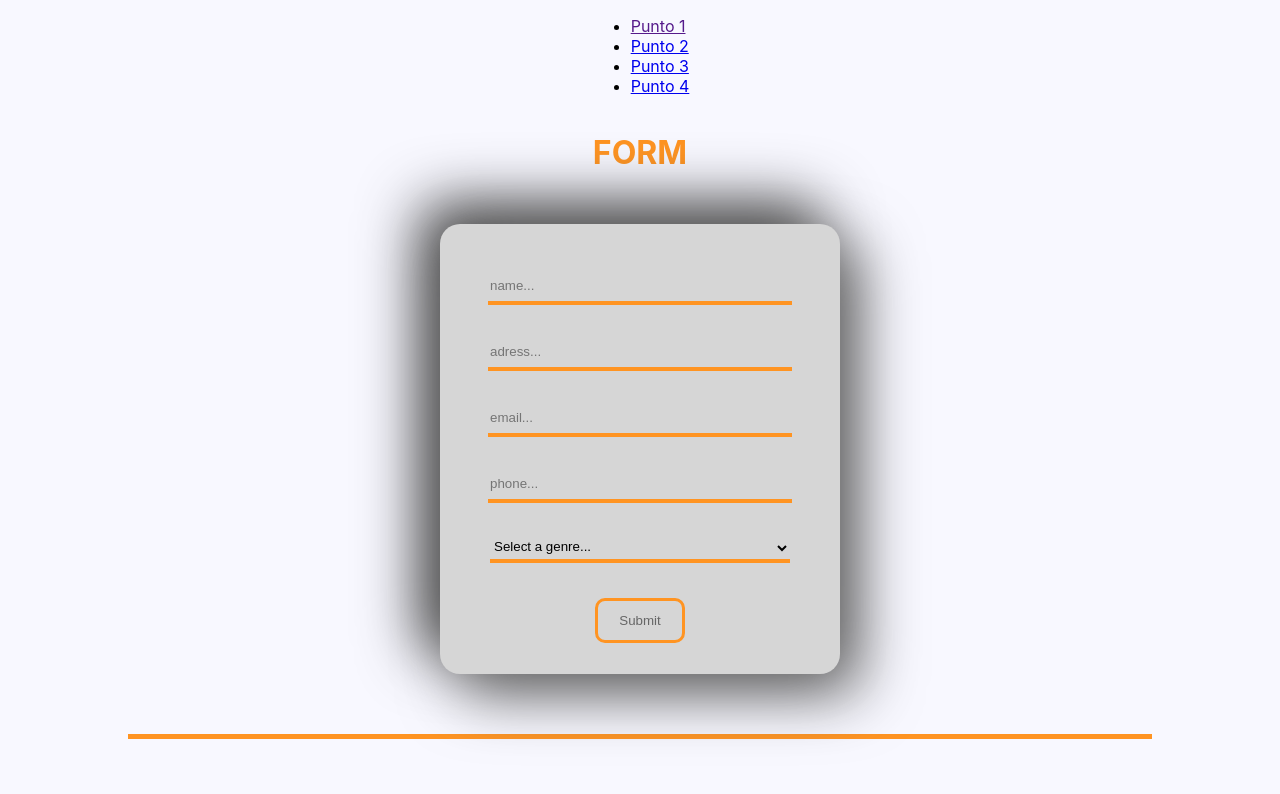
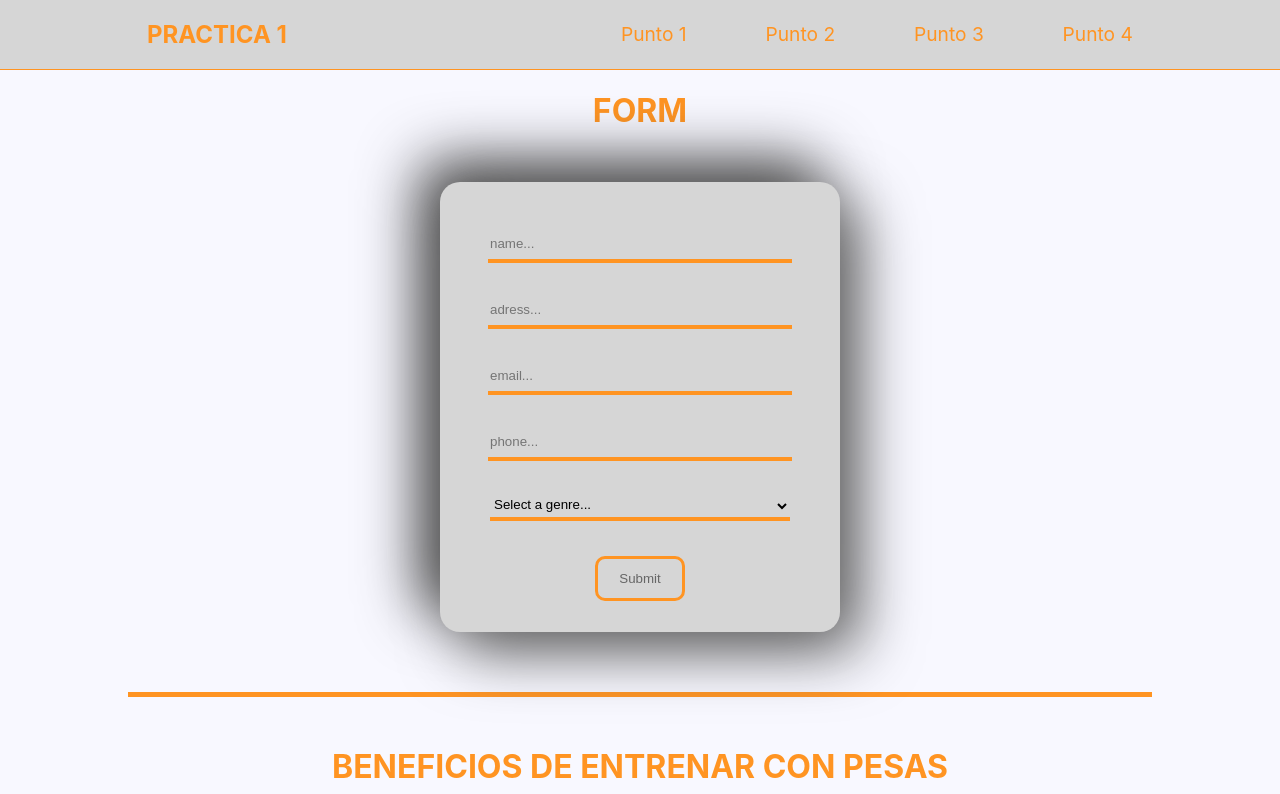
Before and after one commit to maksudxx/React-UTN, a React (Vite) app in the folder practica-uno/: page / in a window 1280 px wide. Shown: the top 794 px of the page. Built offline with nearby package versions, Linux system fonts and the light colour scheme.

Commit message:
Navbar created

```diff
--- a/practica-uno/src/components/navbar/Navbar.jsx
+++ b/practica-uno/src/components/navbar/Navbar.jsx
@@ -1,12 +1,22 @@
-export const Navbar = ()=>{
-    return(
-        <header>
-            <ul>
-            <li><a href="">Punto 1</a></li>
-            <li><a href="#form">Punto 2</a></li>
-            <li><a href="#info">Punto 3</a></li>
-            <li><a href="#counter">Punto 4</a></li>
-            </ul>
-        </header>
-    )
-}
+import styles from "./Navbar.module.css";
+export const Navbar = () => {
+  return (
+    <header className={styles.container}>
+      <h2 className={styles.title}>PRACTICA 1</h2>
+      <ul className={styles.containerLink}>
+        <li className={styles.li}>
+          <a className={styles.link} href="">Punto 1</a>
+        </li>
+        <li className={styles.li}>
+          <a className={styles.link} href="#form">Punto 2</a>
+        </li>
+        <li className={styles.li}>
+          <a className={styles.link} href="#info">Punto 3</a>
+        </li>
+        <li className={styles.li}>
+          <a  className={styles.link} href="#counter">Punto 4</a>
+        </li >
+      </ul>
+    </header>
+  );
+};
--- a/practica-uno/src/components/navbar/Navbar.module.css
+++ b/practica-uno/src/components/navbar/Navbar.module.css
@@ -0,0 +1,34 @@
+.container{
+    display: flex;
+    align-items: center;
+    justify-content: space-around;
+    width: 100%;
+    border-bottom: 1px solid #ff9422;
+    background: #d6d6d6;
+}
+
+.containerLink{
+    display: flex;
+    width: 40%;
+    justify-content: space-between;
+    align-items: center;
+}
+.title{
+    color: #ff9422;
+}
+.li{
+    list-style: none;
+}
+
+.link{
+    text-decoration: none;
+    color: #ff9422;
+    font-size: 1.2rem
+}
+
+.link:hover{
+    color: #000;
+    font-weight: bold;
+    border-bottom: 3px solid ;
+    font-size: 1.35rem
+}
```
